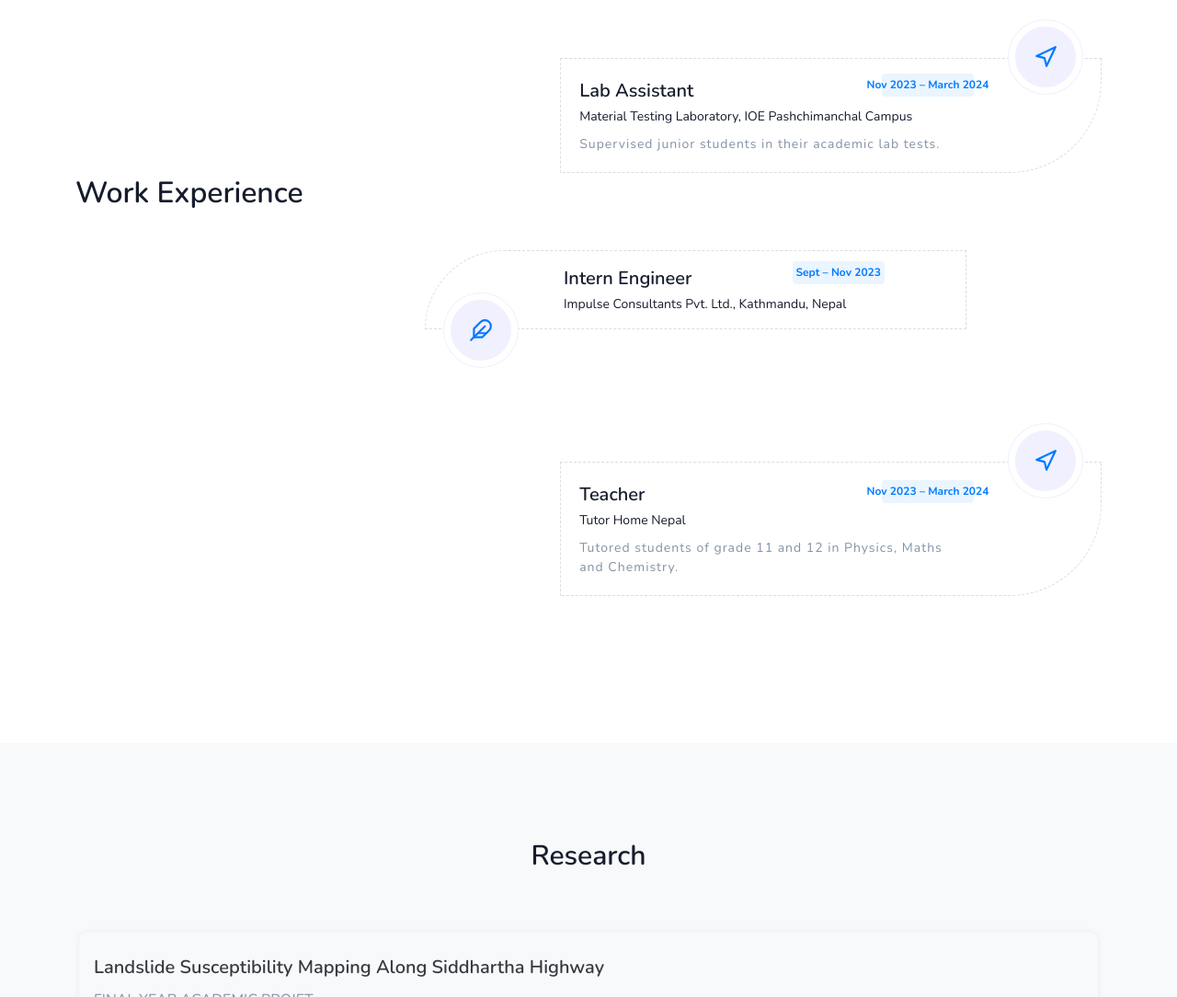
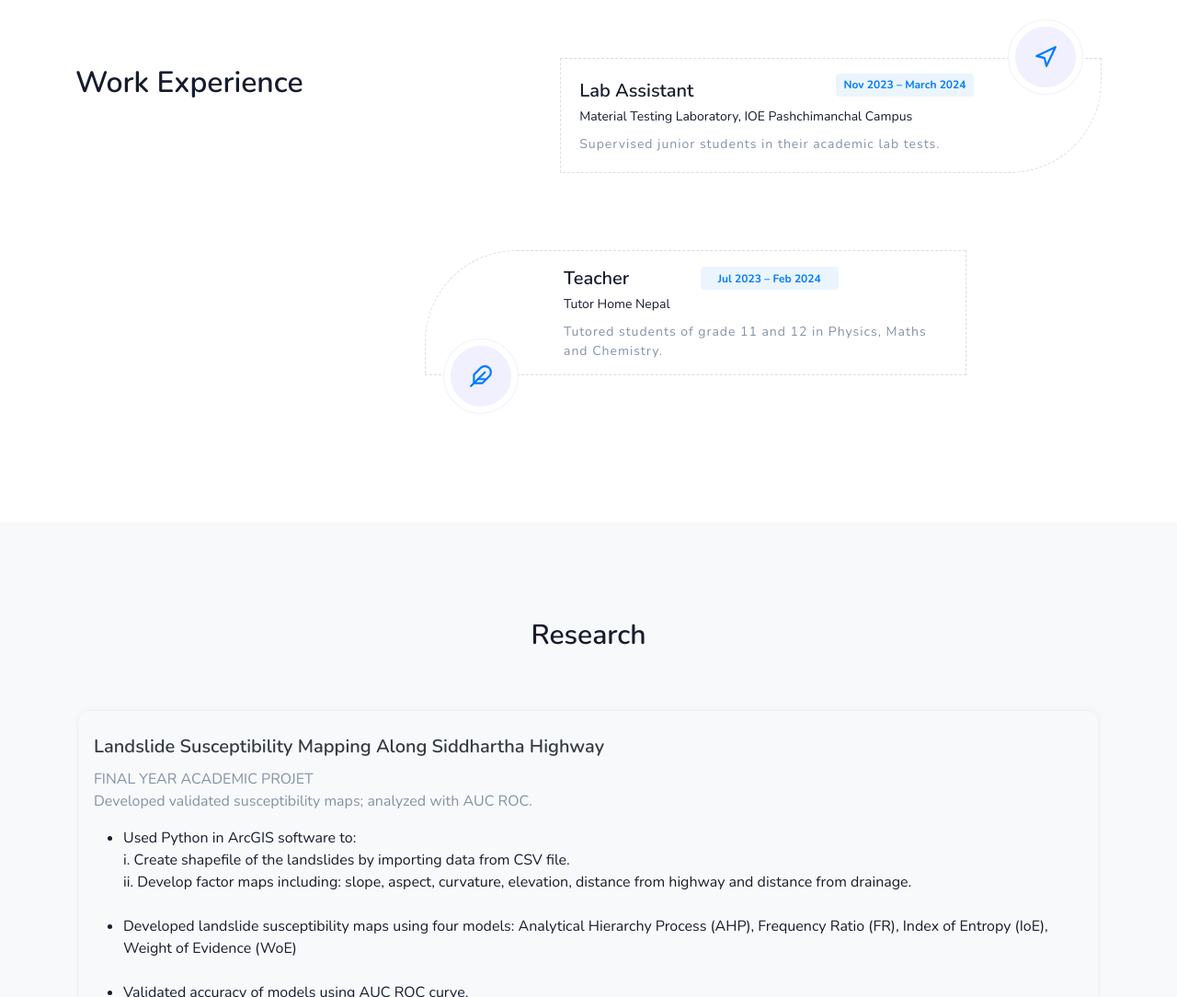
Before and after one commit to asmitaadk/Portfolio, a plain HTML site: page index.html in a window 1280 px wide. Shown: the part 1791-2875 px from the top of the page at 92% size. Drawn offline with nearby package versions, Linux system fonts and the light colour scheme; a script that the page names is missing.

Commit message:
work edited

```diff
--- a/css/style.css
+++ b/css/style.css
@@ -1926,3 +1926,7 @@ button:not(:disabled) {
   }
 }
 /*# sourceMappingURL=style.css.map */
+
+.education-badge {
+width: 150px !important;
+}
--- a/index.html
+++ b/index.html
@@ -252,26 +252,16 @@
                                         <div class="timeline-icon text-primary">
                                             <i data-feather="feather" class="fea icon-md"></i>
                                         </div>
-                                        <h3 class="title mb-0"> Intern Engineer</h3>
-                                        <small class="company">Impulse Consultants Pvt. Ltd., Kathmandu, Nepal</small>
-                                        <span class="badge skill-badge education-badge badge-light">Sept – Nov 2023</span>
-
-                                    </a>
-                                </div>
-                                <div class="timeline mt-4">
-                                    <a href="javascript:void(0)" class="timeline-content">
-                                        <div class="timeline-icon text-primary">
-                                            <i data-feather="navigation" class="fea icon-md"></i>
-                                        </div>
                                         <h3 class="title mb-0">Teacher</h3>
                                         <small class="company">Tutor Home Nepal
                                         </small>
-                                        <span class="badge skill-badge education-badge margin-50 badge-light">Nov 2023 – March 2024</span>
+                                        <span class="badge skill-badge education-badge margin-50 badge-light">Jul 2023 – Feb 2024</span>
                                         <p class="description text-light-muted mt-2">
                                             Tutored students of grade 11 and 12 in Physics, Maths and Chemistry.
                                         </p>
                                     </a>
                                 </div>
+
                                 <!-- <div class="timeline mt-4">
                                     <a href="javascript:void(0)" class="timeline-content">
                                         <div class="timeline-icon text-primary">
@@ -283,8 +273,9 @@
                                         <p class="description text-light-muted mt-2">
                                             Lorem ipsum dolor sit amet, consectetur adipiscing elit. Integer males uada tellus lorem, et condimentum
                                         </p>
-                                    </a>
+
                                 </div> -->
+
                             </div>
                         </div>
                     </div>
```
